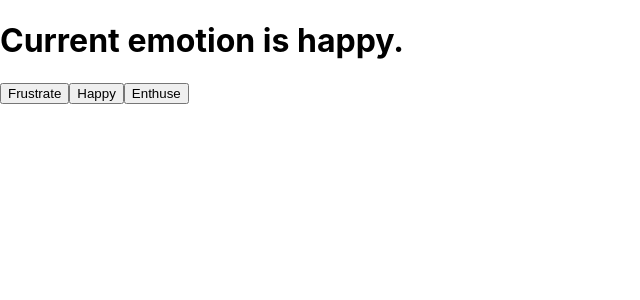
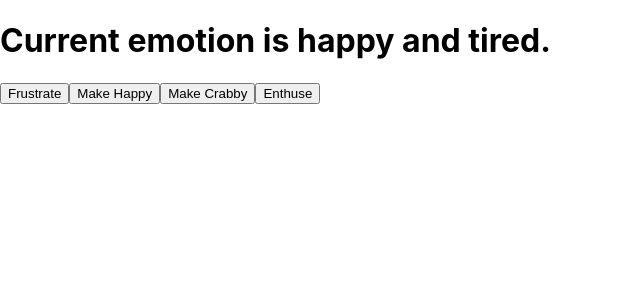
Before and after one commit to MillanAir/react-essentials, a React (Create React App) app: page / in a window 1280 px wide. Shown: the top 300 px of the page, without its empty margins (0-640 px from the left). Built offline with nearby package versions, Linux system fonts and the light colour scheme.

Commit message:
working with useEffects

```diff
--- a/src/App.js
+++ b/src/App.js
@@ -1,21 +1,35 @@
-import React, { useState } from "react";
+import React, { useState, useEffect } from "react";
 import './App.css';
 
 function App() {
   const [emotion, setEmotion] = useState("happy");
-  console.log(emotion);
+  const [secondary, setSecondary] = useState("tired");
+
+  //useEffectHook
+  useEffect(()=>{
+    console.log(`It's ${emotion} around here!`);
+  });
+
+  useEffect(()=>{
+    console.log(`It's ${secondary} around here!`);
+  });
+
   return (
     <>
-      <h1>Current emotion is {emotion}. </h1>
+      <h1>Current emotion is {emotion} and {secondary}. </h1>
       <button onClick={()=> setEmotion("frustrated")}>
         Frustrate
         </button>
         <button onClick={()=> setEmotion("happy")}>
-          Happy
+         Make Happy
+        </button>
+        <button onClick={()=> setSecondary("crabby")}>
+          Make Crabby
         </button>
         <button onClick={()=> setEmotion("enthusiastic")}>
           Enthuse
         </button>
+
     </>
   );
 }
```
Also changed, not shown: 1 other file (tests, documents, lock files or other folders).
